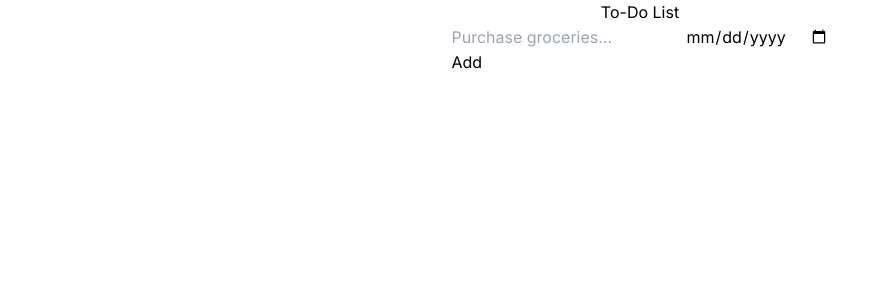
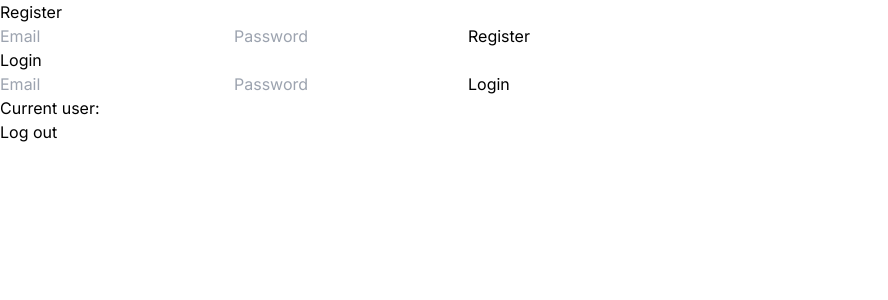
Before and after one commit to ellewright/todo-list, a Next.js app: page / in a window 1280 px wide. Shown: the top 300 px of the page, without its empty margins (0-888 px from the left). Built offline with nearby package versions, Linux system fonts and the light colour scheme; no server answers.

Commit message:
Added authentication

```diff
--- /dev/null
+++ b/src/app/dashboard/page.js
@@ -0,0 +1,10 @@
+import React from 'react';
+import Home from '../../components/Home';
+
+export default function Dashboard() {
+    return (
+      <div>
+        <Home />
+      </div>
+    )
+};
--- a/src/app/page.js
+++ b/src/app/page.js
@@ -1,8 +1,8 @@
-import Home from '@/components/Home';
+import Auth from '@/components/Auth';
 export default function App() {
   return (
     <main>
-      <Home />
+      <Auth />
     </main>
   );
 }
--- /dev/null
+++ b/src/components/Auth.js
@@ -0,0 +1,65 @@
+"use client";
+
+import { useState, useEffect } from 'react';
+import { createUserWithEmailAndPassword, onAuthStateChanged, signInWithEmailAndPassword, signOut } from 'firebase/auth';
+import { auth } from '../../../Todo-List/.env/firebase-config';
+
+export default function Auth() {
+
+    const [registerEmail, setRegisterEmail] = useState('');
+    const [registerPassword, setRegisterPassword] = useState('');
+    const [loginEmail, setLoginEmail] = useState('');
+    const [loginPassword, setLoginPassword] = useState('');
+    const [user, setUser] = useState({});
+
+    useEffect(() => {
+        const unsubscribe = onAuthStateChanged(auth, (currentUser) => {
+            setUser(currentUser);
+        });
+        return unsubscribe;
+    }, []);
+
+    const register = async () => {
+        try {
+            const user = await createUserWithEmailAndPassword(auth, registerEmail, registerPassword);
+            console.log(user);
+        } catch (err) {
+            alert(err.message);
+        }
+    }
+
+    const login = async () => {
+        try {
+            const user = await signInWithEmailAndPassword(auth, loginEmail, loginPassword);
+            console.log(user);
+        } catch (err) {
+            alert(err.message);
+        }
+    }
+
+    const logout = async () => {
+        await signOut(auth);
+    }
+
+    return (
+        <div>
+            <div className="register">
+                <h1>Register</h1>
+                <input type="text" placeholder="Email" onChange={(e) => {setRegisterEmail(e.target.value)}} />
+                <input type="text" placeholder="Password" onChange={(e) => {setRegisterPassword(e.target.value)}} />
+                <button onClick={register}>Register</button>
+            </div>
+            <div className="login">
+                <h1>Login</h1>
+                <input type="text" placeholder="Email" onChange={(e) => {setLoginEmail(e.target.value)}} />
+                <input type="text" placeholder="Password" onChange={(e) => {setLoginPassword(e.target.value)}} />
+                <button onClick={login}>Login</button>
+            </div>
+            <div className="current-user">
+                <h1>Current user:</h1>
+                {user?.email}
+                <button onClick={logout}>Log out</button>
+            </div>
+        </div>
+    )
+}
```
Also changed, not shown: package.json (+7 -5 lines), 2 other files (tests, documents, lock files or other folders).
